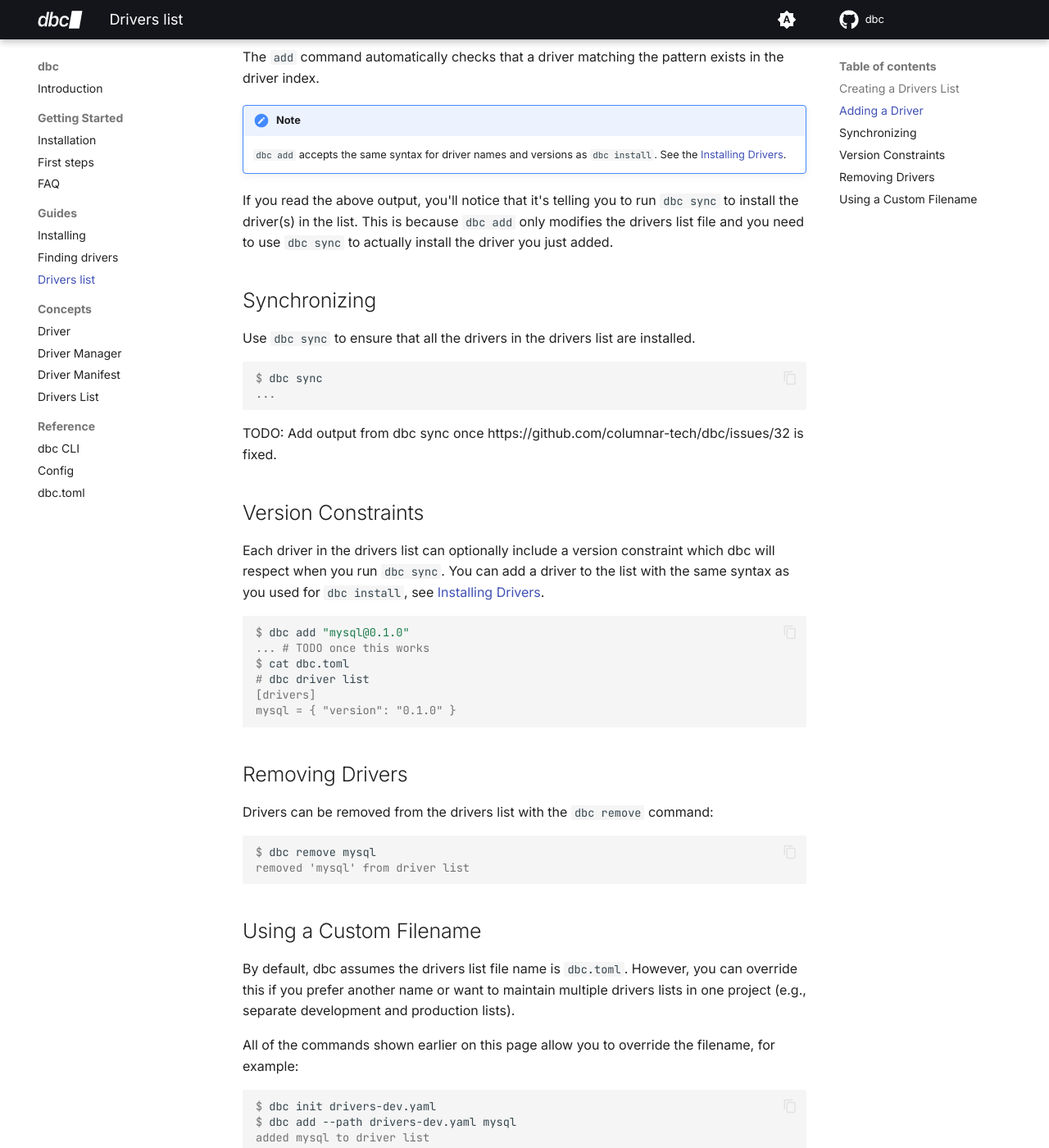
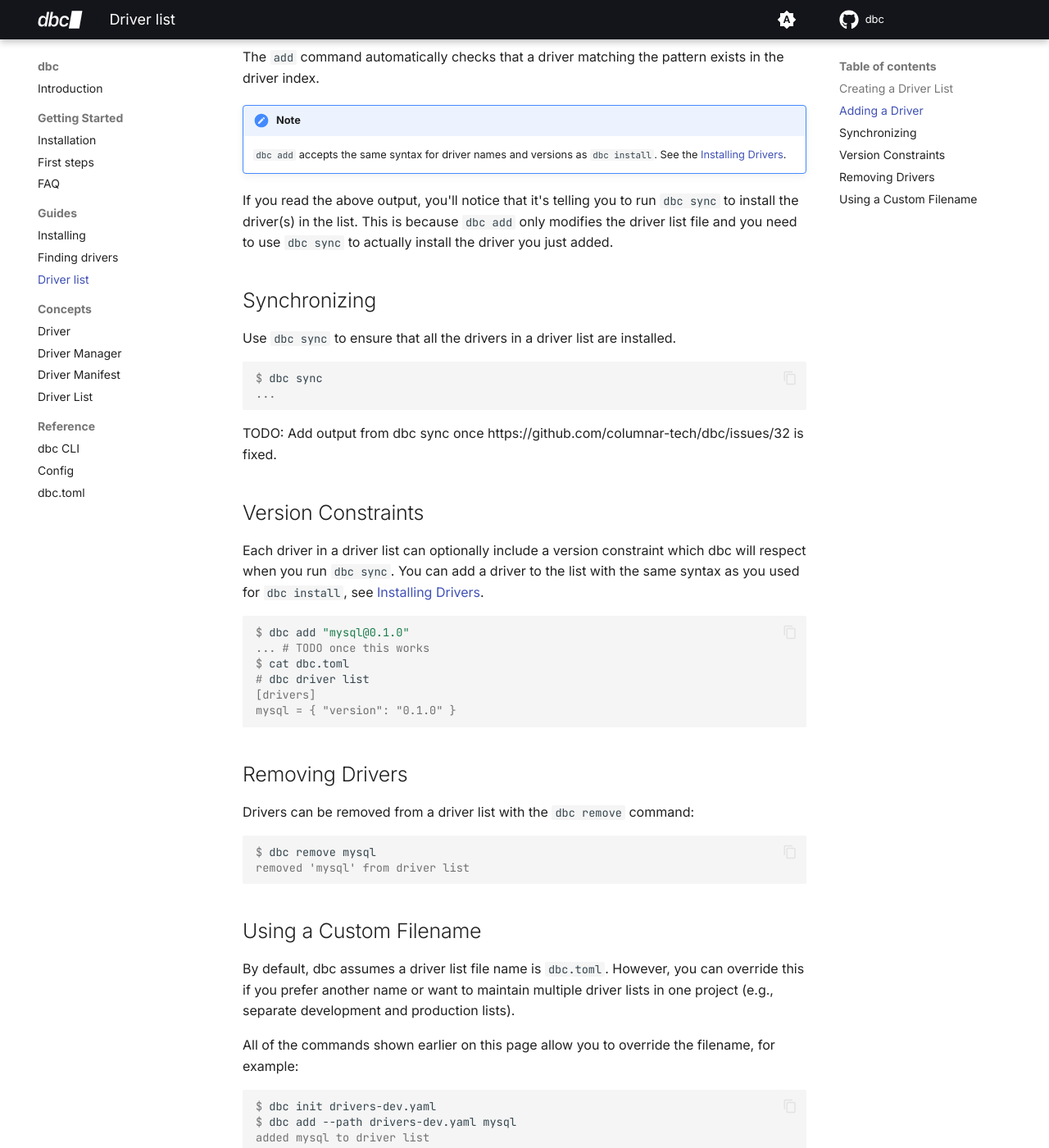
Before and after one commit to columnar-tech/dbc, an MkDocs documentation site: the page built from docs/guides/driver_list.md, in a window 1280 px wide and 1400 px high, scrolled down 1072 px. Shown: the whole window at 82% size. Built offline with MkDocs 1.6.1 and Material for MkDocs 9.7.7, drawn with Linux system fonts in a browser that asks for light colours; plug-ins that fetch from the network failed and are left out; comment, search, counter and statistics services are not loaded; some of the changed text lies outside the part shown.

Commit message:
Use "driver list" consistently
Closes #64

````diff
--- a/docs/guides/drivers_list.md
+++ b/docs/guides/driver_list.md
@@ -1,19 +1,19 @@
 <!-- Copyright (c) 2025 Columnar Technologies Inc.  All rights reserved. -->
 
-# Using the Drivers List
+# Using a Driver List
 
-dbc can create and manage lists of drivers using a [drivers list](../concepts/drivers_list.md) file.
-By default, a drivers list file has the name `dbc.toml`, though this can be [overridden](#using-a-custom-filename).
+dbc can create and manage lists of drivers using a [driver list](../concepts/driver_list.md) file.
+By default, a driver list file has the name `dbc.toml`, though this can be [overridden](#using-a-custom-filename).
 
 !!! note
 
     This functionality is similar to files from other tools such as Python's [`requirements.txt`](https://pip.pypa.io/en/stable/reference/requirements-file-format/).
 
-The drivers list file is ideal for checking into version control alongside your project and is useful for recording not only which drivers your project needs but also the specific versions of each.
+A driver list file is ideal for checking into version control alongside your project and is useful for recording not only which drivers your project needs but also the specific versions of each.
 
-## Creating a Drivers List
+## Creating a Driver List
 
-Create a drivers list file with `dbc init`:
+Create a driver list file with `dbc init`:
 
 ```console
 $ dbc init
@@ -26,7 +26,7 @@ $ cat dbc.toml
 
 ```
 
-The drivers list file uses the [TOML](https://toml.io) format and contains a TOML table of drivers.
+Driver list files uses the [TOML](https://toml.io) format and contains a TOML table of drivers.
 
 ## Adding a Driver
 
@@ -49,11 +49,11 @@ The `add` command automatically checks that a driver matching the pattern exists
 
     `dbc add` accepts the same syntax for driver names and versions as `dbc install`. See the [Installing Drivers](installing.md).
 
-If you read the above output, you'll notice that it's telling you to run `dbc sync` to install the driver(s) in the list. This is because `dbc add` only modifies the drivers list file and you need to use `dbc sync` to actually install the driver you just added.
+If you read the above output, you'll notice that it's telling you to run `dbc sync` to install the driver(s) in the list. This is because `dbc add` only modifies the driver list file and you need to use `dbc sync` to actually install the driver you just added.
 
 ## Synchronizing
 
-Use `dbc sync` to ensure that all the drivers in the drivers list are installed.
+Use `dbc sync` to ensure that all the drivers in a driver list are installed.
 
 ```console
 $ dbc sync
@@ -64,7 +64,7 @@ TODO: Add output from dbc sync once https://github.com/columnar-tech/dbc/issues/
 
 ## Version Constraints
 
-Each driver in the drivers list can optionally include a version constraint which dbc will respect when you run `dbc sync`. You can add a driver to the list with the same syntax as you used for `dbc install`, see [Installing Drivers](installing.md).
+Each driver in a driver list can optionally include a version constraint which dbc will respect when you run `dbc sync`. You can add a driver to the list with the same syntax as you used for `dbc install`, see [Installing Drivers](installing.md).
 
 ```console
 $ dbc add "mysql@0.1.0"
@@ -77,7 +77,7 @@ mysql = { "version": "0.1.0" }
 
 ## Removing Drivers
 
-Drivers can be removed from the drivers list with the `dbc remove` command:
+Drivers can be removed from a driver list with the `dbc remove` command:
 
 ```console
 $ dbc remove mysql
@@ -86,7 +86,7 @@ removed 'mysql' from driver list
 
 ## Using a Custom Filename
 
-By default, dbc assumes the drivers list file name is `dbc.toml`. However, you can override this if you prefer another name or want to maintain multiple drivers lists in one project (e.g., separate development and production lists).
+By default, dbc assumes a driver list file name is `dbc.toml`. However, you can override this if you prefer another name or want to maintain multiple driver lists in one project (e.g., separate development and production lists).
 
 All of the commands shown earlier on this page allow you to override the filename, for example:
 
--- a/mkdocs.yml
+++ b/mkdocs.yml
@@ -28,12 +28,12 @@ nav:
   - Guides:
       - guides/installing.md
       - guides/finding_drivers.md
-      - guides/drivers_list.md
+      - guides/driver_list.md
   - Concepts:
       - Driver: concepts/driver.md
       - Driver Manager: concepts/driver_manager.md
       - Driver Manifest: concepts/driver_manifest.md
-      - Drivers List: concepts/drivers_list.md
+      - Driver List: concepts/driver_list.md
   - Reference:
       - dbc CLI: reference/cli.md
       - Config: reference/config.md
````
Also changed, not shown: docs/concepts/driver_list.md (added, +13 -0 lines), docs/concepts/drivers_list.md (deleted, +0 -13 lines), docs/index.md (+1 -1 lines), docs/reference/cli.md (+11 -11 lines), 4 other files.
